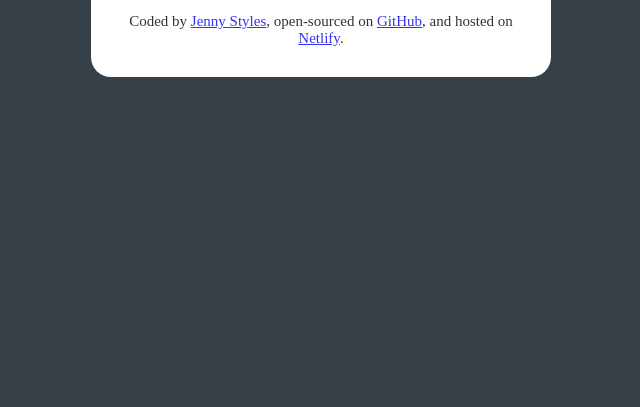
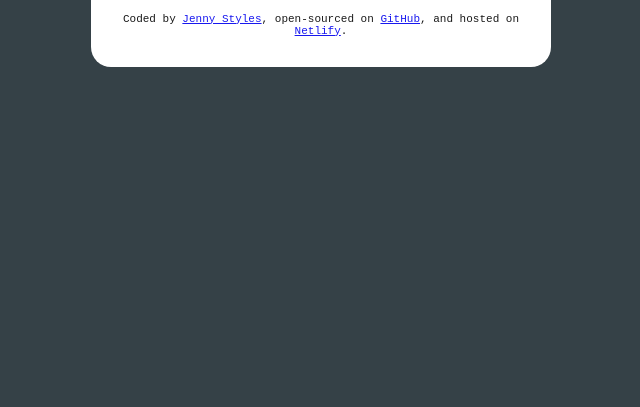
Before and after one commit to PurpleRazor/PlusWeek7WeatherAppRebuild, a plain HTML site: page index.html in a window 1280 px wide. Shown: the part 393-800 px from the top of the page, without its empty margins (319-959 px from the left). Drawn offline with Linux system fonts and the light colour scheme.

Commit message:
tweaked footer styling

```diff
--- a/style.css
+++ b/style.css
@@ -26,6 +26,7 @@ ul {
 }
 
 footer {
-  font-size: 15px;
-  opacity: 0.8;
+  font-size: 11px;
+  opacity: 0.9;
+  font-family: monospace;
 }
```
